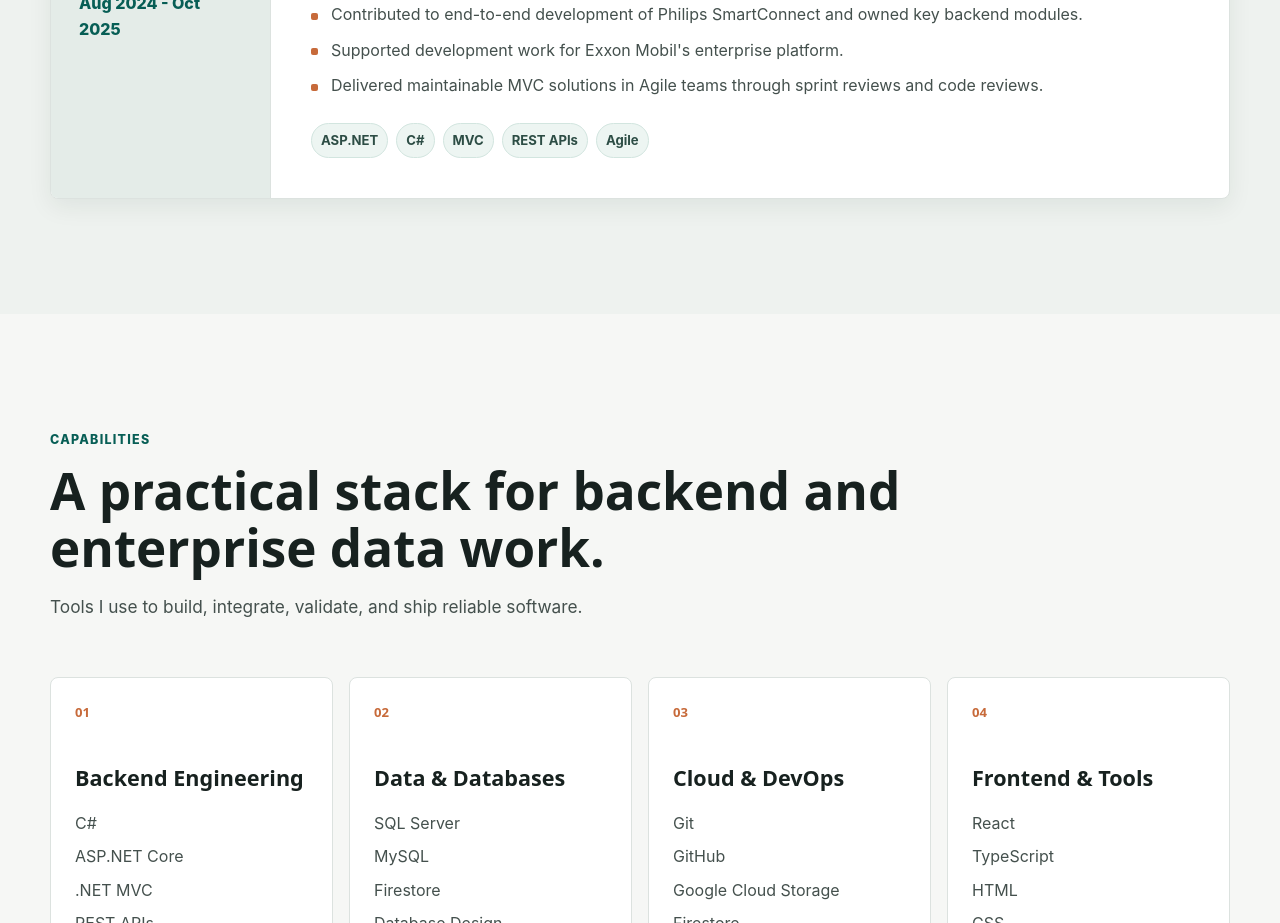
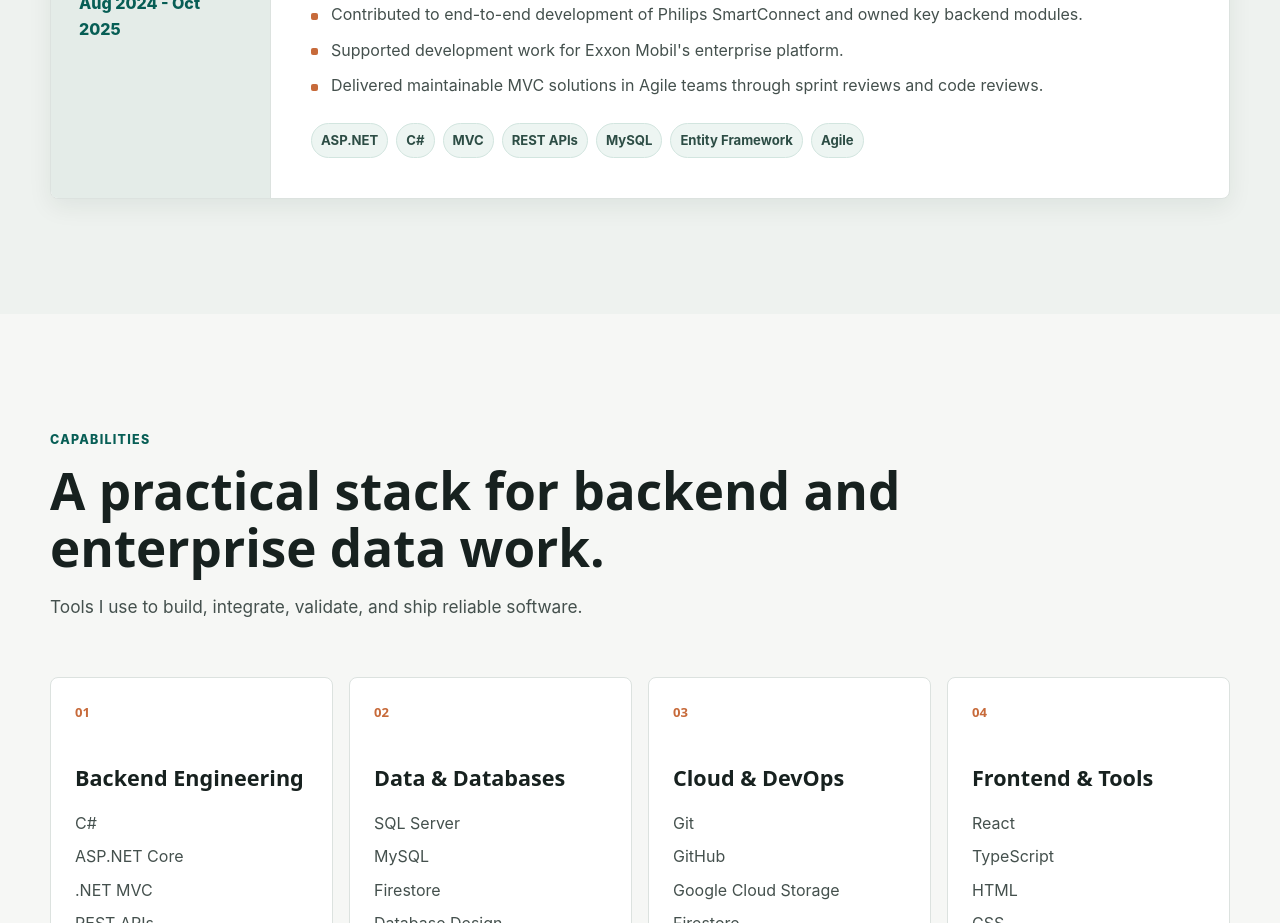
Before and after one commit to Ved0147/Portfolio-Website, a React (Vite) app: page / in a window 1280 px wide. Shown: the part 2500-3423 px from the top of the page. Built offline with nearby package versions, Linux system fonts and the light colour scheme; no server answers.

Commit message:
updated experience section

```diff
--- a/src/data/portfolio.ts
+++ b/src/data/portfolio.ts
@@ -43,7 +43,7 @@ export const experiences: Experience[] = [
       "Supported development work for Exxon Mobil's enterprise platform.",
       "Delivered maintainable MVC solutions in Agile teams through sprint reviews and code reviews.",
     ],
-    skills: ["ASP.NET", "C#", "MVC", "REST APIs", "Agile"],
+    skills: ["ASP.NET", "C#", "MVC", "REST APIs", "MySQL","Entity Framework", "Agile"],
   },
 ];
 
```
